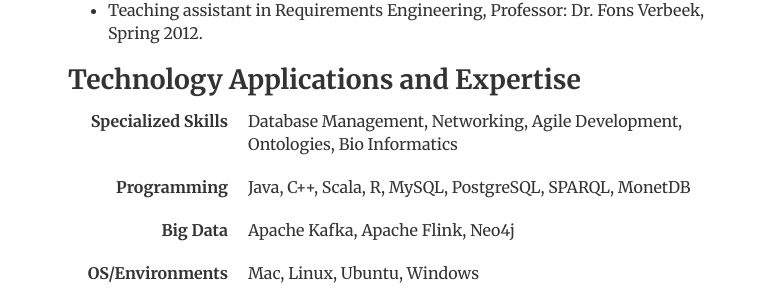
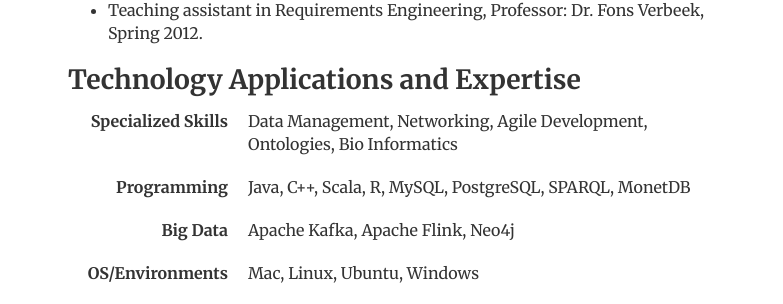
Before and after one commit to elarios/elarios.github.io, a Jekyll site: the page built from cv/index.html, in a window 1280 px wide. Shown: the part 1327-1631 px from the top of the page, without its empty margins (248-1031 px from the left). Built offline with Jekyll 4.4.1, drawn with Linux system fonts in a browser that asks for light colours.

Commit message:
update cv

```diff
--- a/cv/index.html
+++ b/cv/index.html
@@ -68,7 +68,7 @@
 
 				<dl class="dl-horizontal">
 					<dt>Specialized Skills</dt>
-					<dd>Database Management, Networking, Agile Development, Ontologies, Bio Informatics</dd>
+					<dd>Data Management, Networking, Agile Development, Ontologies, Bio Informatics</dd>
 				</dl>
 				<dl class="dl-horizontal">
 					<dt>Programming</dt>
```
